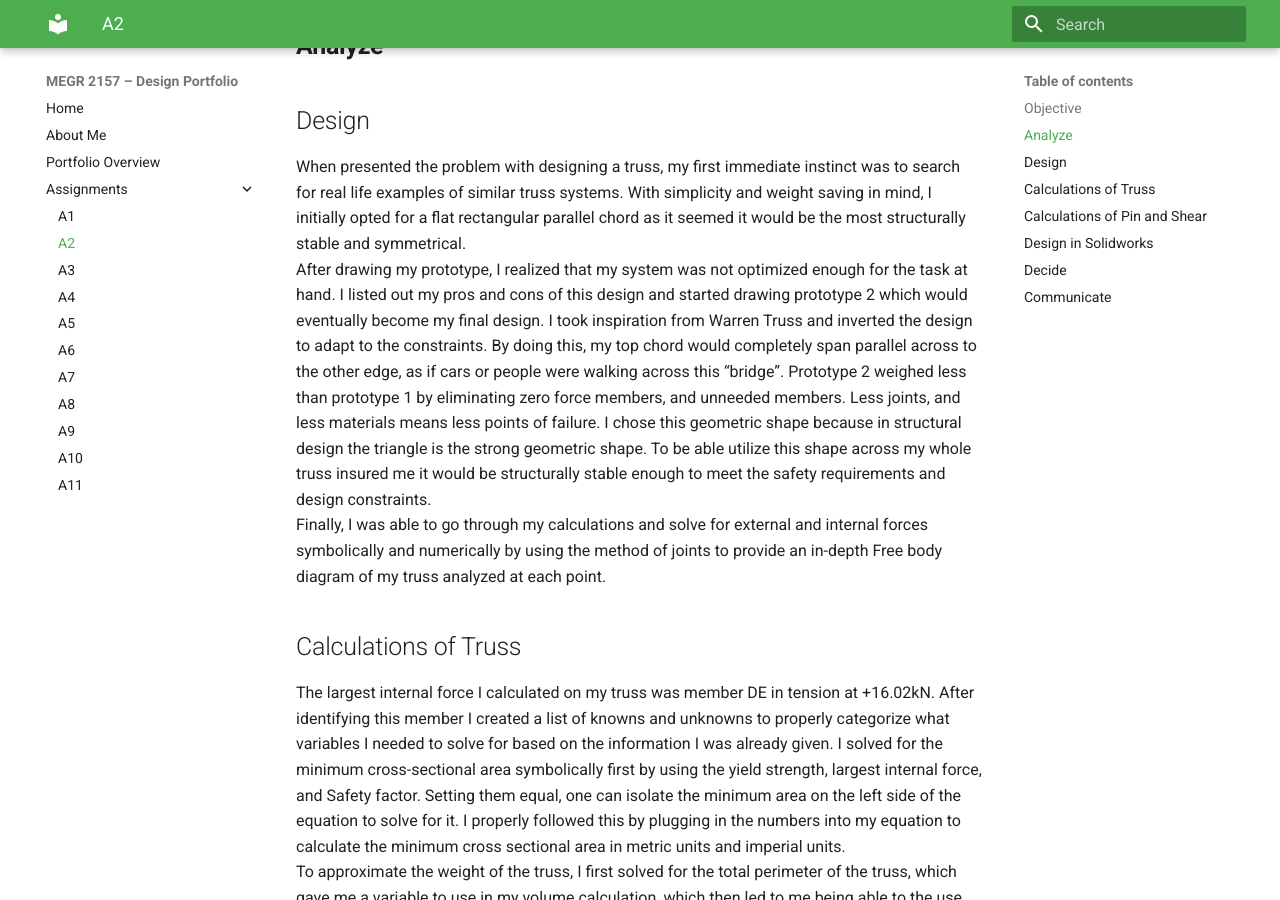
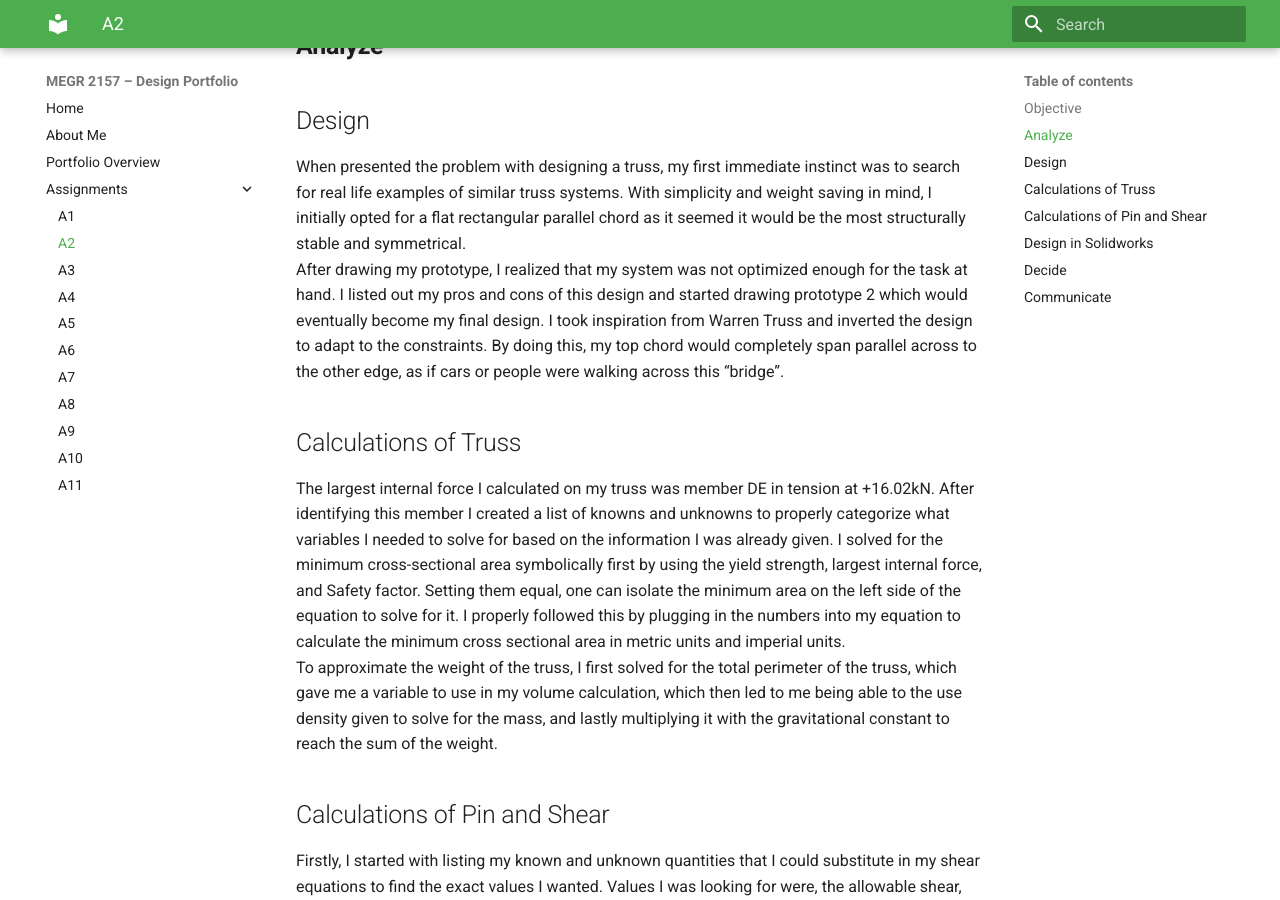
Before and after one commit to jhatch24/megr2156-portfolio, an MkDocs documentation site: the page built from docs/assignments/A02/index.md, in a window 1280 px wide and 900 px high, scrolled down 396 px. Built offline with MkDocs 1.6.1 and Material for MkDocs 9.7.7, drawn with Linux system fonts in a browser that asks for light colours; some of the changed text lies outside the part shown.

Commit message:
Update truss design analysis and calculations
Revised design analysis and calculations for truss assignment, emphasizing optimization and structural integrity.

```diff
--- a/docs/assignments/A02/index.md
+++ b/docs/assignments/A02/index.md
@@ -6,8 +6,7 @@ The objective of this assignment was to design a light weight planar truss using
 ## **Analyze**
 ## Design
 When presented the problem with designing a truss, my first immediate instinct was to search for real life examples of similar truss systems. With simplicity and weight saving in mind, I initially opted for a flat rectangular parallel chord as it seemed it would be the most structurally stable and symmetrical.
-After drawing my prototype, I realized that my system was not optimized enough for the task at hand. I listed out my pros and cons of this design and started drawing prototype 2 which would eventually become my final design. I took inspiration from Warren Truss and inverted the design to adapt to the constraints. By doing this, my top chord would completely span parallel across to the other edge, as if cars or people were walking across this “bridge”. Prototype 2 weighed less than prototype 1 by eliminating zero force members, and unneeded members. Less joints, and less materials means less points of failure. I chose this geometric shape because in structural design the triangle is the strong geometric shape. To be able utilize this shape across my whole truss insured me it would be structurally stable enough to meet the safety requirements and design constraints.
-Finally, I was able to go through my calculations and solve for external and internal forces symbolically and numerically by using the method of joints to provide an in-depth Free body diagram of my truss analyzed at each point.
+After drawing my prototype, I realized that my system was not optimized enough for the task at hand. I listed out my pros and cons of this design and started drawing prototype 2 which would eventually become my final design. I took inspiration from Warren Truss and inverted the design to adapt to the constraints. By doing this, my top chord would completely span parallel across to the other edge, as if cars or people were walking across this “bridge”.
 
 ## Calculations of Truss
 The largest internal force I calculated on my truss was member DE in tension at +16.02kN. After identifying this member I created a list of knowns and unknowns to properly categorize what variables I needed to solve for based on the information I was already given. I solved for the minimum cross-sectional area symbolically first by using the yield strength, largest internal force, and Safety factor. Setting them equal, one can isolate the minimum area on the left side of the equation to solve for it. I properly followed this by plugging in the numbers into my equation to calculate the minimum cross sectional area in metric units and imperial units.
@@ -24,7 +23,8 @@ This is where I redesigned my truss members with an open ended design like fork,
 After putting my members together in assembly, I evaluated the mass properties given by Solidworks. Having selected the correct material I was excited to see how this would compare to calculations I did before modeling together on CAD. The results were impressive, I ended up achieving a Safety Factor of 4.8 which far exceeded the set standard for 3.5. On the other hand, my truss weighs 4 more lbs than calculated, but the rule of thumb is that CAD calculated weight is always more than real world weight.
 
 ## **Decide**
-_Which geometry did you select, and why? This is your first open design choice in the course — defend it._
+ Prototype 2 weighed less than prototype 1 by eliminating zero force members, and unneeded members. Less joints, and less materials means less points of failure. I chose this geometric shape because in structural design the triangle is the strong geometric shape. To be able utilize this shape across my whole truss insured me it would be structurally stable enough to meet the safety requirements and design constraints.
+Finally, I was able to go through my calculations and solve for external and internal forces symbolically and numerically by using the method of joints to provide an in-depth Free body diagram of my truss analyzed at each point.
 
 ## **Communicate**
 My engineering lesson learned with this assignment was being able to reevaluate at any step and start back over and test ideas because this is the only way one comes to the most optimal solution. I also learned about different truss designs and their purposes, as well as what materials are commonly used to efficiently optimize yield strength whilst comparing the external stress of a load or loads. For example like in this assignment where two external forces are counter acting on different parts of the truss.
```
